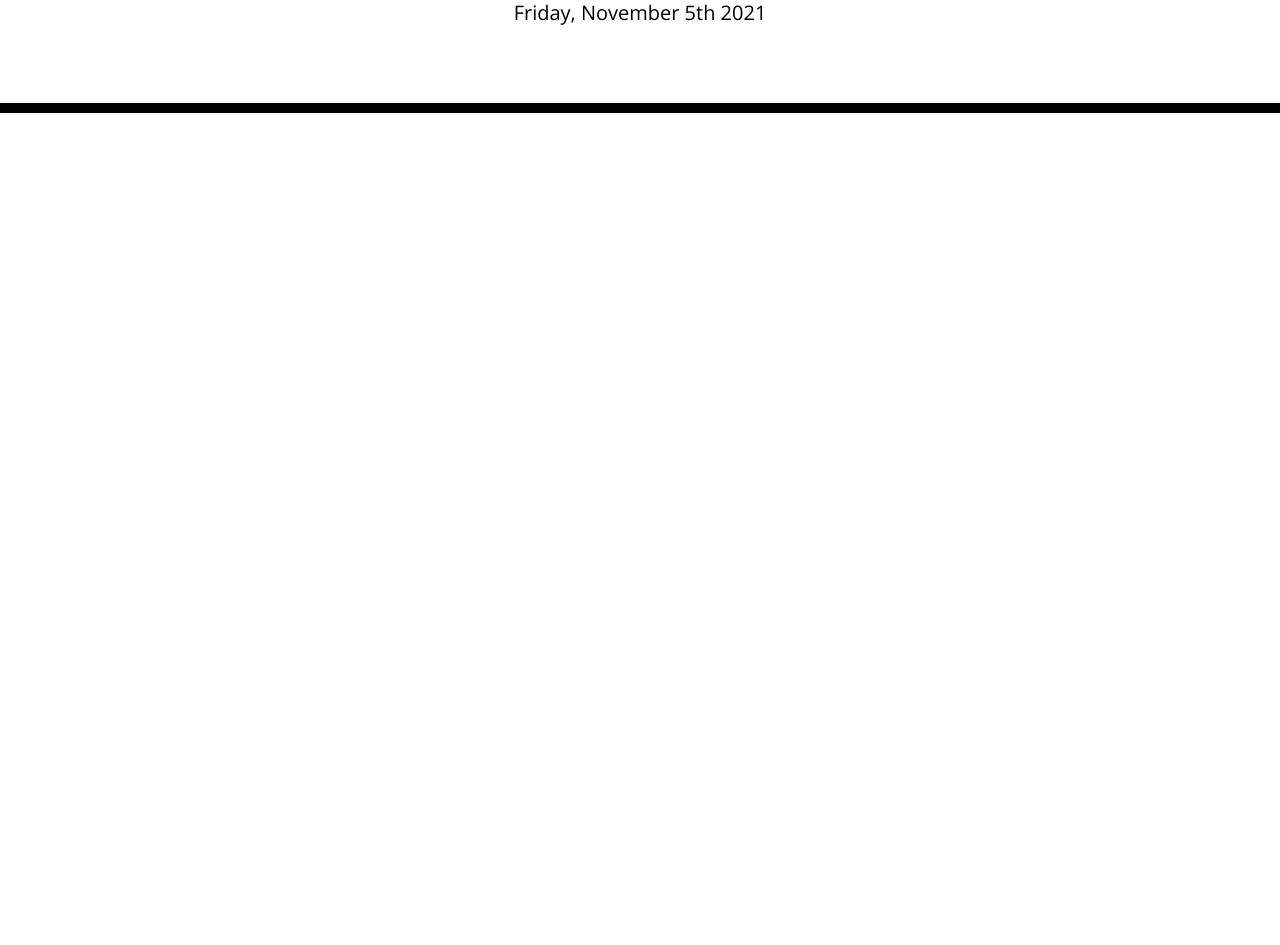
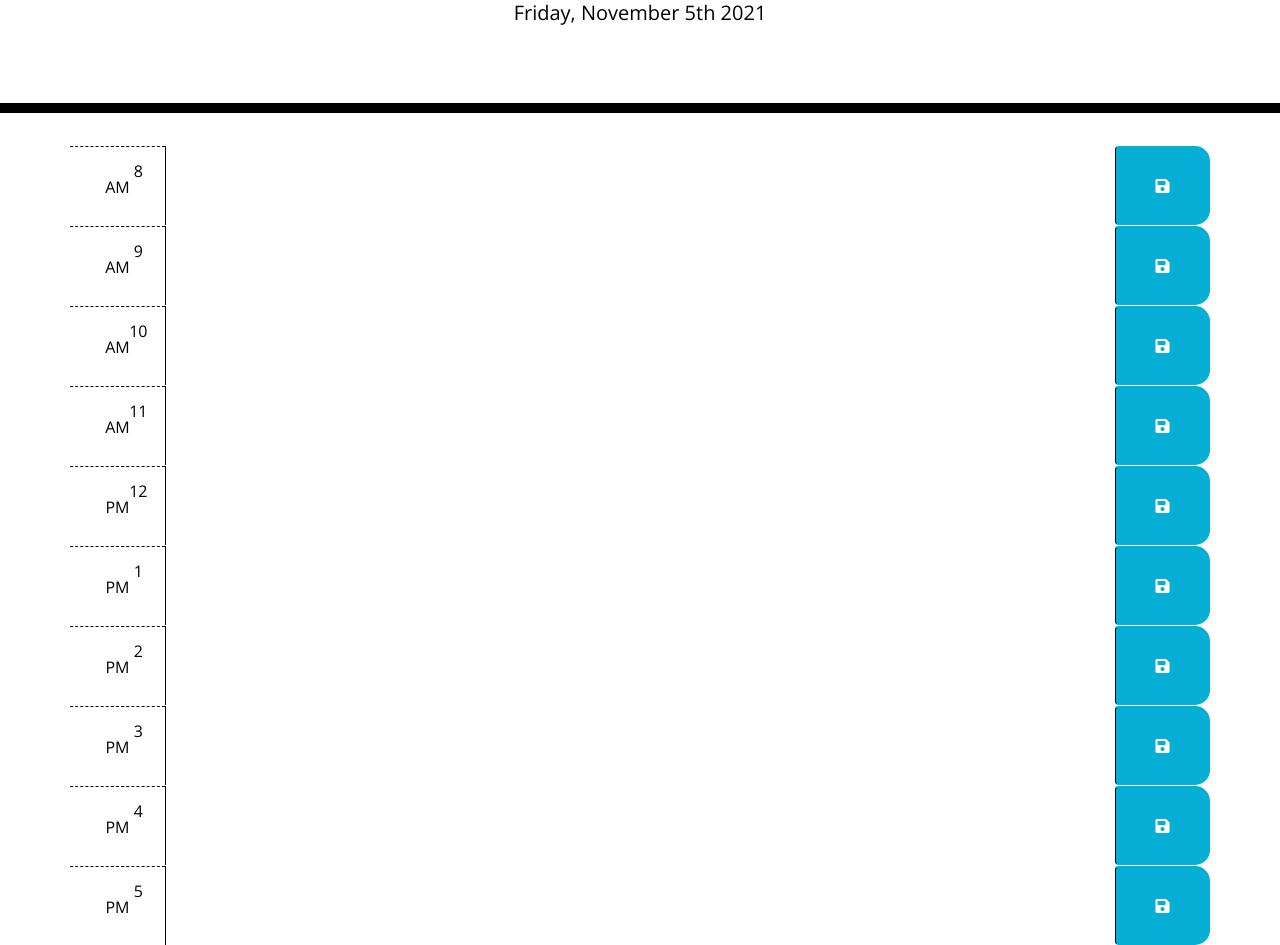
Before and after one commit to KGCan/Module-5-Challenge, a plain HTML site: page index.html in a window 1280 px wide. Shown: the part 191-1136 px from the top of the page. Before the commit the page ends 800 px from the top, so only its background shows below. Drawn offline with nearby package versions, Linux system fonts and the light colour scheme.

Commit message:
added timeblocks

```diff
--- a/index.html
+++ b/index.html
@@ -5,20 +5,14 @@
     <meta name="viewport" content="width=device-width, initial-scale=1.0" />
     <meta http-equiv="X-UA-Compatible" content="ie=edge" />
     <link
-      rel="stylesheet"
-      href="https://stackpath.bootstrapcdn.com/bootstrap/4.3.1/css/bootstrap.min.css"
+      rel="stylesheet" href="https://stackpath.bootstrapcdn.com/bootstrap/4.3.1/css/bootstrap.min.css"
     />
     <link
-      rel="stylesheet"
-      href="https://use.fontawesome.com/releases/v5.8.1/css/all.css"
-      integrity="sha384-50oBUHEmvpQ+1lW4y57PTFmhCaXp0ML5d60M1M7uH2+nqUivzIebhndOJK28anvf"
-      crossorigin="anonymous"
+      rel="stylesheet" href="https://use.fontawesome.com/releases/v5.8.1/css/all.css" integrity="sha384-50oBUHEmvpQ+1lW4y57PTFmhCaXp0ML5d60M1M7uH2+nqUivzIebhndOJK28anvf" crossorigin="anonymous"/>
+    <link
+      href="https://fonts.googleapis.com/css?family=Open+Sans&display=swap" rel="stylesheet"
     />
-    <link
-      href="https://fonts.googleapis.com/css?family=Open+Sans&display=swap"
-      rel="stylesheet"
-    />
-    <link rel="stylesheet" href="./assets/css/style.css" />
+    <link rel="stylesheet" href="./assets/css/style.css"/>
     <title>Work Day Scheduler</title>
   </head>
 
@@ -28,8 +22,99 @@
       <p class="lead">A simple calendar app for scheduling your work day</p>
       <p id="currentDay" class="lead"></p>
     </header>
+
     <div class="container">
       <!-- Timeblocks go here -->
+      <!-- 8 AM-->
+      <div id="hour8" class = "row time-block">
+        <div class ="col-md 1 hour">
+          8 AM
+        </div>
+        <textarea class = "col-md-10 description"></textarea>
+        <button class ="btn saveBtn col-md-1"><i class="fas fa-save"></i></button>
+      </div>
+
+      <!-- 9 AM -->
+      <div id="hour9" class = "row time-block">
+        <div class ="col-md 1 hour">
+          9 AM
+        </div>
+        <textarea class = "col-md-10 description"></textarea>
+        <button class ="btn saveBtn col-md-1"><i class="fas fa-save"></i></button>
+      </div>
+
+      <!-- 10 AM -->
+      <div id="hour10" class = "row time-block">
+        <div class ="col-md 1 hour">
+          10 AM
+        </div>
+        <textarea class = "col-md-10 description"></textarea>
+        <button class ="btn saveBtn col-md-1"><i class="fas fa-save"></i></button>
+      </div>
+
+      <!-- 11 AM -->
+      <div id="hour11" class = "row time-block">
+        <div class ="col-md 1 hour">
+          11 AM
+        </div>
+        <textarea class = "col-md-10 description"></textarea>
+        <button class ="btn saveBtn col-md-1"><i class="fas fa-save"></i></button>
+      </div>
+
+      <!-- 12 PM -->
+      <div id="hour12" class = "row time-block">
+        <div class ="col-md 1 hour">
+          12 PM
+        </div>
+        <textarea class = "col-md-10 description"></textarea>
+        <button class ="btn saveBtn col-md-1"><i class="fas fa-save"></i></button>
+      </div>
+
+      <!-- 1 PM -->
+      <div id="hour13" class = "row time-block">
+        <div class ="col-md 1 hour">
+          1 PM
+        </div>
+        <textarea class = "col-md-10 description"></textarea>
+        <button class ="btn saveBtn col-md-1"><i class="fas fa-save"></i></button>
+      </div>
+
+      <!-- 2 PM -->
+      <div id="hour14" class = "row time-block">
+        <div class ="col-md 1 hour">
+          2 PM
+        </div>
+        <textarea class = "col-md-10 description"></textarea>
+        <button class ="btn saveBtn col-md-1"><i class="fas fa-save"></i></button>
+      </div>
+
+      <!-- 3 PM -->
+      <div id="hour15" class = "row time-block">
+        <div class ="col-md 1 hour">
+          3 PM
+        </div>
+        <textarea class = "col-md-10 description"></textarea>
+        <button class ="btn saveBtn col-md-1"><i class="fas fa-save"></i></button>
+      </div>
+
+      <!-- 4 PM -->
+      <div id="hour16" class = "row time-block">
+        <div class ="col-md 1 hour">
+          4 PM
+        </div>
+        <textarea class = "col-md-10 description"></textarea>
+        <button class ="btn saveBtn col-md-1"><i class="fas fa-save"></i></button>
+      </div>
+
+      <!-- 5 PM -->
+      <div id="hour17" class = "row time-block">
+        <div class ="col-md 1 hour">
+          5 PM
+        </div>
+        <textarea class = "col-md-10 description"></textarea>
+        <button class ="btn saveBtn col-md-1"><i class="fas fa-save"></i></button>
+      </div>
+
     </div>
 
     <script src="https://code.jquery.com/jquery-3.4.1.min.js"></script>
```
